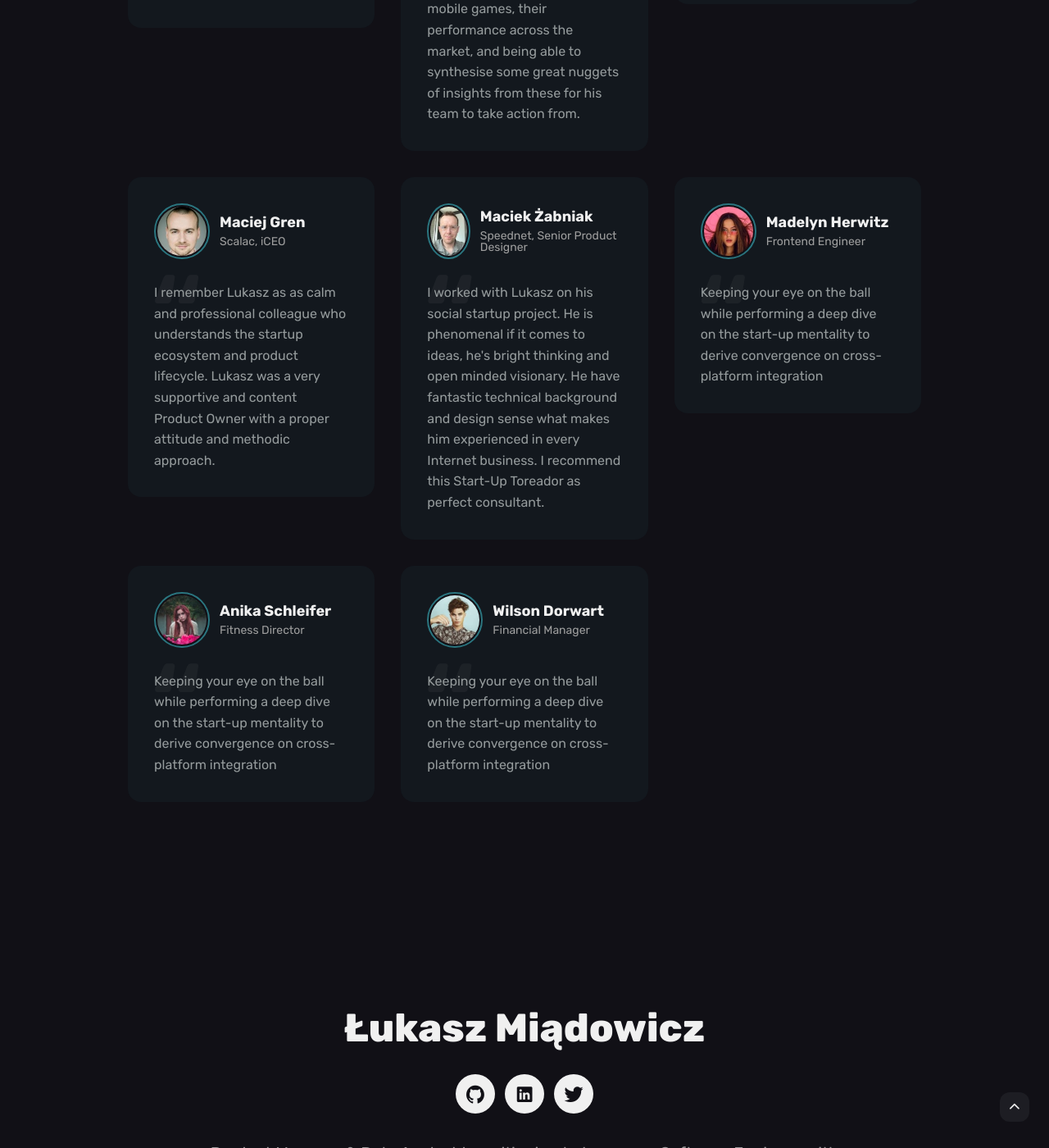
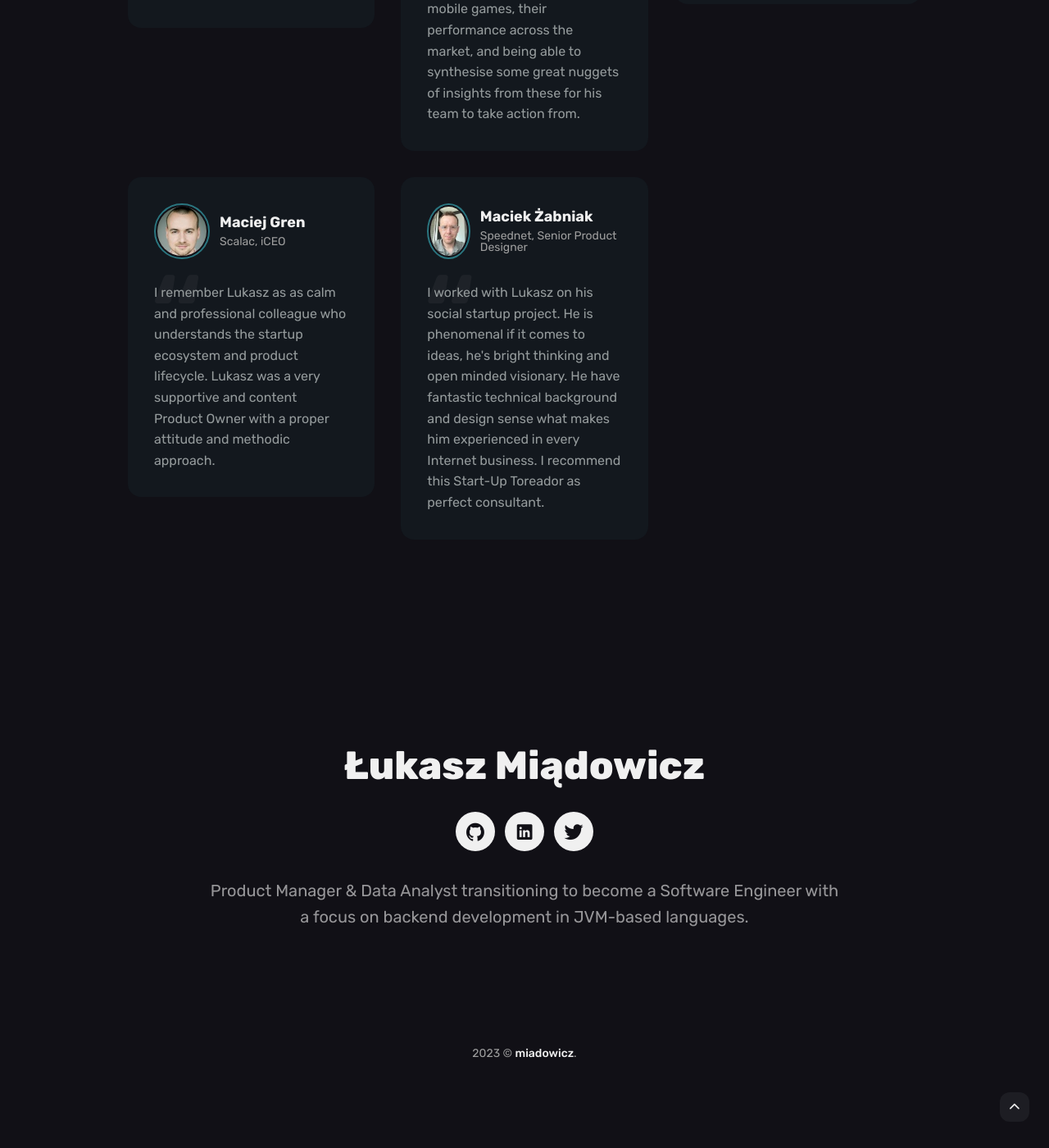
Before and after one commit to lmiadowicz/lmiadowicz.github.io, a Jekyll site: the page built from index.html, in a window 1280 px wide and 1400 px high, scrolled down 4242 px. Shown: the whole window at 82% size. Built offline with Jekyll 4.4.1, drawn with Linux system fonts in a browser that asks for light colours.

Commit message:
fixed testimonials

```diff
--- a/_data/settings.yml
+++ b/_data/settings.yml
@@ -159,25 +159,6 @@ testimonial__items:
     link: "https://twitter.com/"
     content : "I worked with Lukasz on his social startup project. He is phenomenal if it comes to ideas, he's bright thinking and open minded visionary. He have fantastic technical background and design sense what makes him experienced in every Internet business. I recommend this Start-Up Toreador as perfect consultant. "
 
-  - name: "Madelyn Herwitz"
-    image: "/images/client-7.jpg"
-    designation: "Frontend Engineer"
-    link: "https://twitter.com/"
-    content : "Keeping your eye on the ball while performing a deep dive on the start-up mentality to derive convergence on cross-platform integration"
-
-  - name: "Anika Schleifer"
-    image: "/images/client-8.jpg"
-    designation: "Fitness Director"
-    link: "https://facebook.com/"
-    content : "Keeping your eye on the ball while performing a deep dive on the start-up mentality to derive convergence on cross-platform integration"
-
-  - name: "Wilson Dorwart"
-    image: "/images/client-9.jpg"
-    designation: "Financial Manager"
-    link: "https://twitter.com/"
-    content : "Keeping your eye on the ball while performing a deep dive on the start-up mentality to derive convergence on cross-platform integration"
-
-
 #-------------------------------
 # Blog Section
 blog:
```
